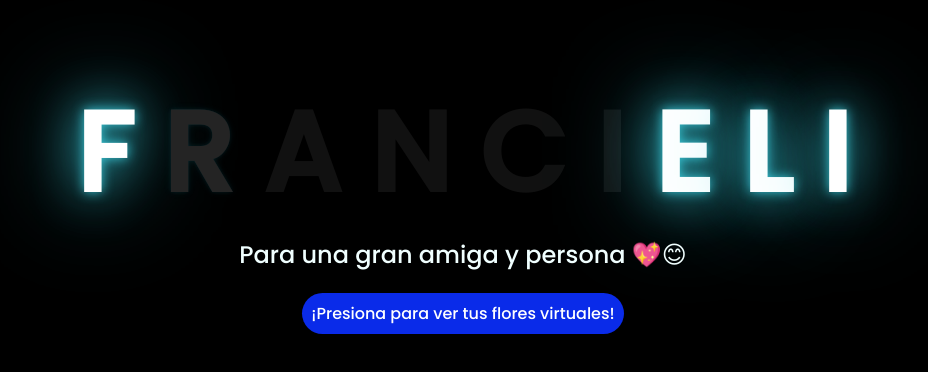
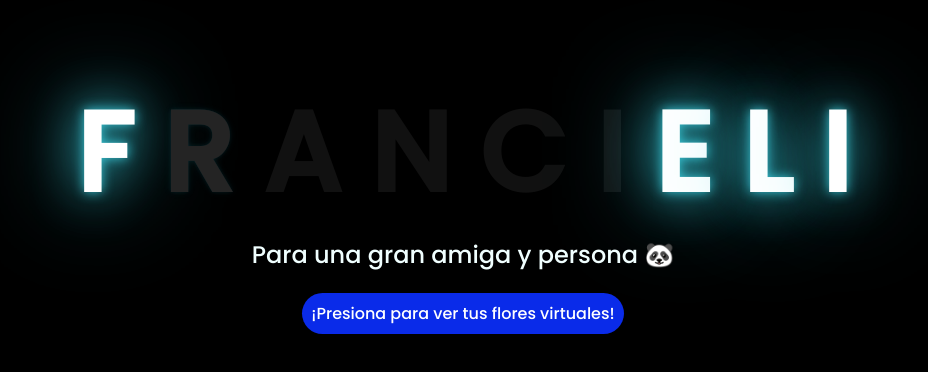
Before and after one commit to Delux-Jam/FloresAmarillas-Francieli, a plain HTML site: page index.html in a window 1280 px wide. Shown: the part 134-506 px from the top of the page, without its empty margins (185-1113 px from the left). Drawn offline with Linux system fonts and the light colour scheme.

Commit message:
Update index.html

```diff
--- a/index.html
+++ b/index.html
@@ -23,7 +23,7 @@
         <span>I</span>
     </div>
     <div class="description">
-        <span>Para una gran amiga y persona 💖😊</span>
+        <span>Para una gran amiga y persona 🐼</span>
     </div>
     <div class="button">
         <button class="botones">
```
